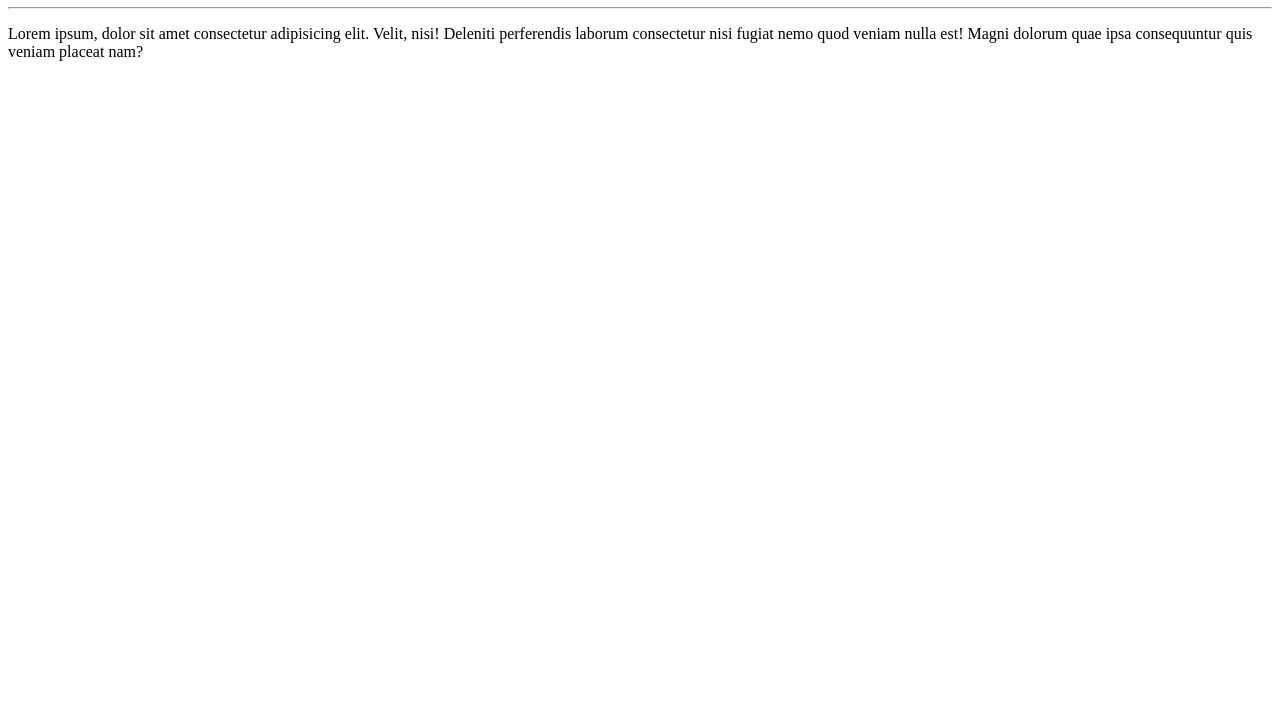
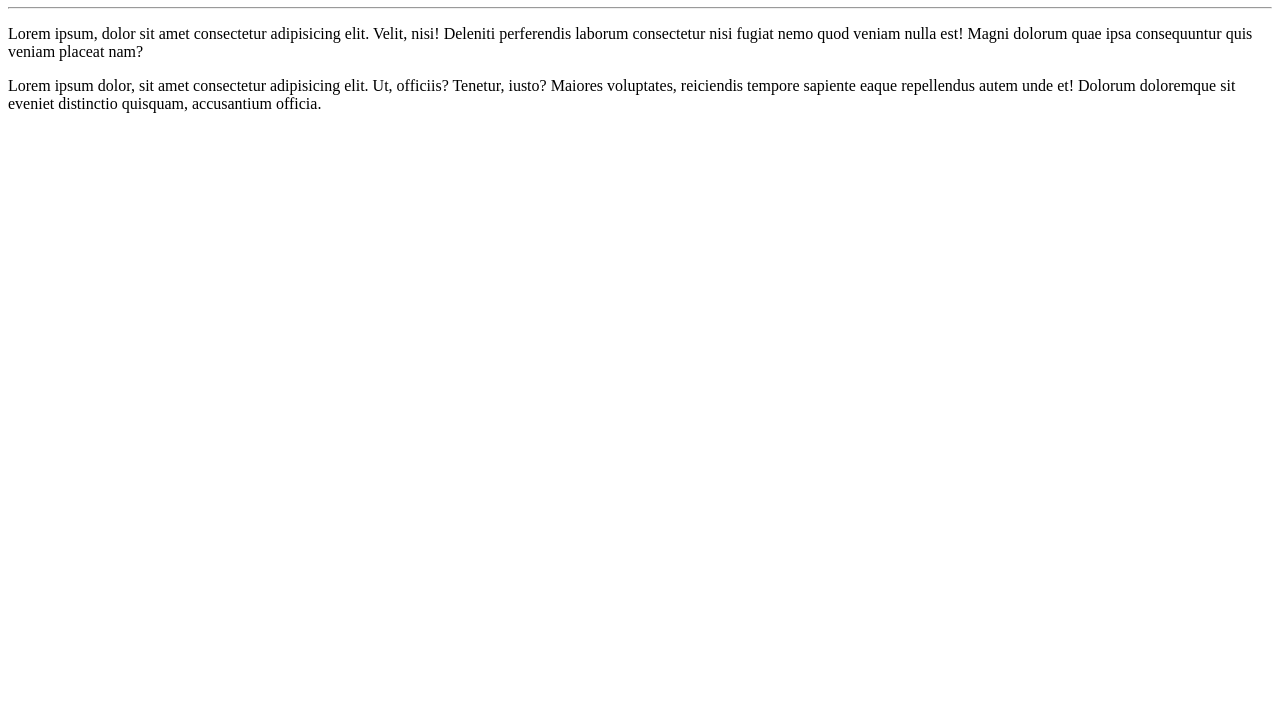
Before and after one commit to Alicesousaa/Ola-Mundo, a plain HTML site: page site_olamundo/index.html in a window 1280 px wide. Shown: the part 73-800 px from the top of the page. Drawn offline with Linux system fonts and the light colour scheme.

Commit message:
add um paragrafo

```diff
--- a/site_olamundo/index.html
+++ b/site_olamundo/index.html
@@ -10,5 +10,6 @@
     <h1>Olá mundo!</h1>
     <hr>
     <p>Lorem ipsum, dolor sit amet consectetur adipisicing elit. Velit, nisi! Deleniti perferendis laborum consectetur nisi fugiat nemo quod veniam nulla est! Magni dolorum quae ipsa consequuntur quis veniam placeat nam?</p>
+    <p>Lorem ipsum dolor, sit amet consectetur adipisicing elit. Ut, officiis? Tenetur, iusto? Maiores voluptates, reiciendis tempore sapiente eaque repellendus autem unde et! Dolorum doloremque sit eveniet distinctio quisquam, accusantium officia.</p>
 </body>
 </html>
```
